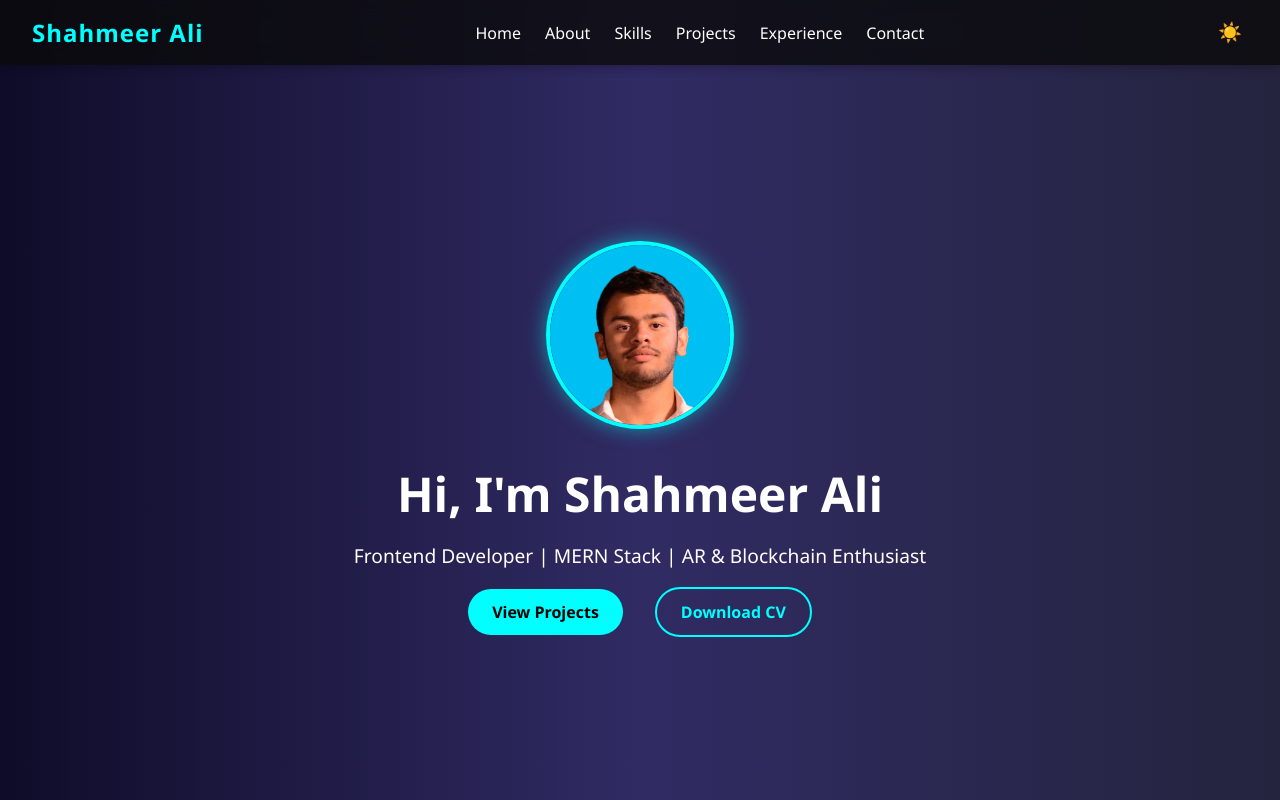
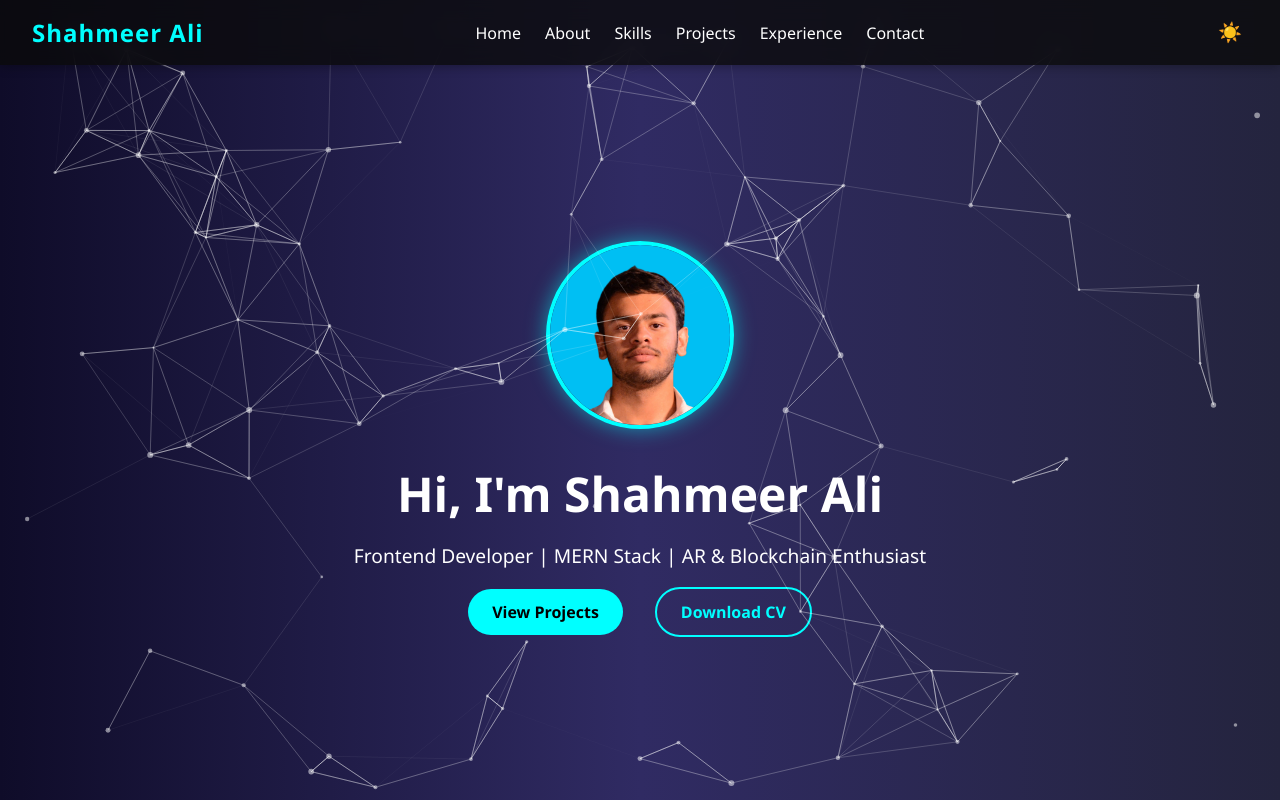
Before and after one commit to ShahmeerAli1504/Portfolio, a React (Create React App) app: page / in a window 1280 px wide. Shown: the top 800 px of the page. Built offline with nearby package versions, Linux system fonts and the light colour scheme.

Commit message:
Implemented Animated Background

```diff
--- a/package.json
+++ b/package.json
@@ -10,7 +10,9 @@
     "@vercel/analytics": "^1.5.0",
     "react": "^19.1.0",
     "react-dom": "^19.1.0",
+    "react-particles": "^2.12.2",
     "react-scripts": "5.0.1",
+    "tsparticles-slim": "^2.12.0",
     "web-vitals": "^2.1.4"
   },
   "scripts": {
--- a/src/App.js
+++ b/src/App.js
@@ -1,5 +1,7 @@
-import React, { useEffect, useState } from 'react';
+import React, { useEffect, useState, useCallback } from 'react';
 import './App.css';
+import Particles from 'react-particles';
+import { loadSlim } from 'tsparticles-slim';
 
 import Navbar from './components/Navbar';
 import Hero from './components/Hero';
@@ -12,6 +14,11 @@
 
 function App() {
   const [loading, setLoading] = useState(true);
+
+  // Particles initialization
+  const particlesInit = useCallback(async (engine) => {
+    await loadSlim(engine);
+  }, []);
 
   useEffect(() => {
     // Set browser tab title
@@ -45,6 +52,94 @@
 
   return (
     <div className="App">
+      <Particles
+  id="tsparticles"
+  init={particlesInit}
+  options={{
+    background: {
+      color: {
+        value: "transparent",
+      },
+    },
+    fpsLimit: 120,
+    interactivity: {
+      events: {
+        onHover: {
+          enable: true,
+          mode: "bubble", // you can change to "grab" or "bubble"
+        },
+        onClick: {
+          enable: true,
+          mode: "bubble", // you can change to "remove", "repulse", or "bubble"
+        },
+      },
+      modes: {
+        repulse: {
+          distance: 100,
+          duration: 0.4,
+        },
+        grab: {
+          distance: 200,
+          links: {
+            opacity: 0.5,
+          },
+        },
+        bubble: {
+          distance: 200,
+          size: 10,
+          duration: 2,
+          opacity: 0.8,
+        },
+        push: {
+          quantity: 4,
+        },
+        remove: {
+          quantity: 2,
+        },
+      },
+    },
+    particles: {
+      color: {
+        value: "#ffffff",
+      },
+      links: {
+        color: "#ffffff",
+        distance: 150,
+        enable: true,
+        opacity: 0.5,
+        width: 1,
+      },
+      move: {
+        enable: true,
+        outModes: {
+          default: "bounce",
+        },
+        random: true,
+        speed: 1,
+        straight: false,
+      },
+      number: {
+        density: {
+          enable: true,
+          area: 800,
+        },
+        value: 80,
+      },
+      opacity: {
+        value: 0.5,
+      },
+      shape: {
+        type: "circle",
+      },
+      size: {
+        value: { min: 1, max: 3 },
+      },
+    },
+    detectRetina: true,
+  }}
+/>
+
+
       {loading ? (
         <Loader />
       ) : (
```
Also changed, not shown: 1 other file (tests, documents, lock files or other folders).
